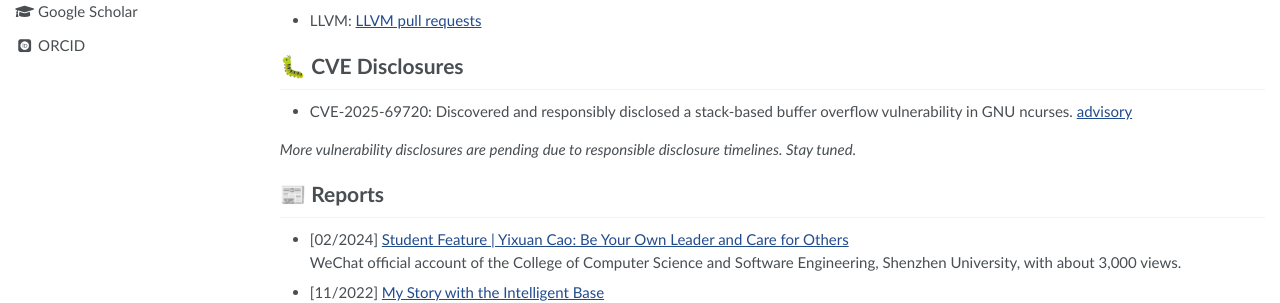
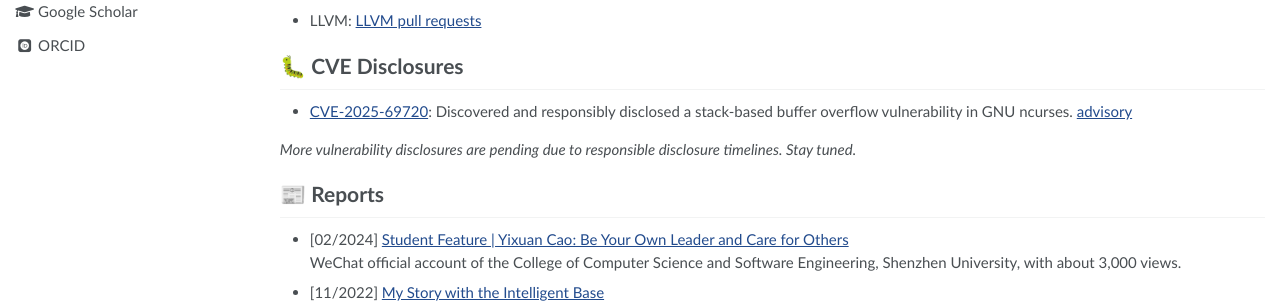
Before and after one commit to Cao-Wuhui/Cao-Wuhui.github.io, a Jekyll site: the page built from _pages/about.md, in a window 1280 px wide and 900 px high, scrolled down 930 px. Shown: the part 559-862 px from the top of the window. Built offline with Jekyll 4.4.1, drawn with Linux system fonts in a browser that asks for light colours; some web fonts are replaced; part of the change alters nothing that is shown.

```diff
--- a/_pages/about.md
+++ b/_pages/about.md
@@ -63,7 +63,7 @@ My research interests lie in software systems, security, and large language mode
 - LLVM: [LLVM pull requests](https://github.com/llvm/llvm-project/pulls?q=is%3Apr+author%3ACao-Wuhui)
 
 # 🐛 CVE Disclosures
-- CVE-2025-69720: Discovered and responsibly disclosed a stack-based buffer overflow vulnerability in GNU ncurses. [advisory](https://github.com/Cao-Wuhui/CVE-2025-69720)
+- [CVE-2025-69720](https://www.cve.org/CVERecord?id=CVE-2025-69720): Discovered and responsibly disclosed a stack-based buffer overflow vulnerability in GNU ncurses. [advisory](https://github.com/Cao-Wuhui/CVE-2025-69720)
 
 *More vulnerability disclosures are pending due to responsible disclosure timelines.
 Stay tuned.*
```
